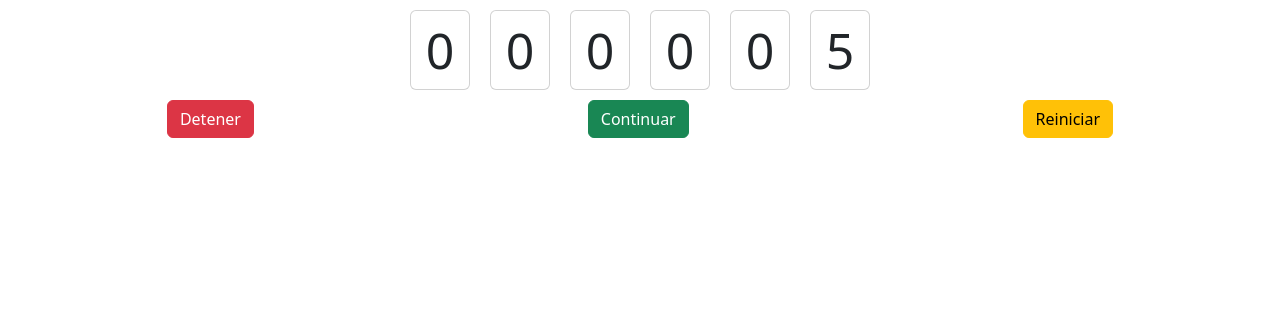
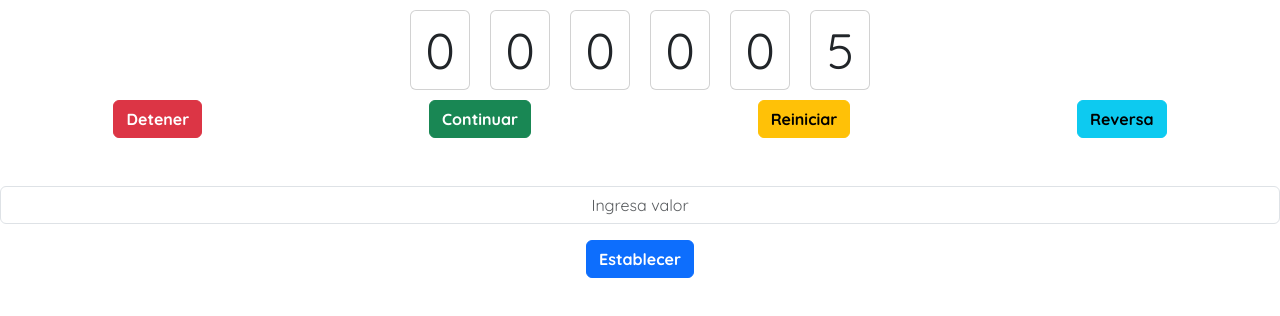
Before and after one commit to joaonunez/Simple-Counter, a React (Create React App) app in the folder app/: page / in a window 1280 px wide. Shown: the top 316 px of the page. Built offline with nearby package versions, Linux system fonts and the light colour scheme.

Commit message:
avanzando

```diff
--- a/app/src/App.js
+++ b/app/src/App.js
@@ -5,20 +5,23 @@ import { FormularioContador } from './components/FormularioContador';
 const App = () => {
   const [seconds, setSeconds] = useState(0);
   const [isRunning, setIsRunning] = useState(true);
+  const [isReversing, setIsReversing] = useState(false);
 
   useEffect(() => {
     if (!isRunning) return;
 
     const interval = setInterval(() => {
-      setSeconds(prevSeconds => prevSeconds + 1);
+      setSeconds(prevSeconds => isReversing ? prevSeconds - 1 : prevSeconds + 1);
     }, 1000);
 
     return () => clearInterval(interval);
-  }, [isRunning]);
+  }, [isRunning, isReversing]);
 
   const handleStop = () => {
     setIsRunning(false);
+    setIsReversing(false);
   };
+
   const handlePlay = () => {
     setIsRunning(true);
   };
@@ -28,10 +31,27 @@ const App = () => {
     setIsRunning(true);
   };
 
+  const handleReverse = () => {
+    setIsReversing(!isReversing);
+    setIsRunning(true);
+  };
+
+  const handleSetValor = (valor) => {
+    setSeconds(valor);
+    setIsRunning(false);  // Detener el contador al establecer un nuevo valor
+
+  };
+
   return (
     <div>
       <ContadorSegundos seconds={seconds} />
-      <FormularioContador onStop={handleStop} onReset={handleReset} onPlay={handlePlay} />
+      <FormularioContador
+        onStop={handleStop}
+        onReset={handleReset}
+        onPlay={handlePlay}
+        onReverse={handleReverse} // Agregar la función de reversa
+        setValor={handleSetValor}
+      />
     </div>
   );
 };
--- a/app/src/components/FormularioContador.jsx
+++ b/app/src/components/FormularioContador.jsx
@@ -1,20 +1,39 @@
-import React from "react";
+import React, { useState } from "react";
 
-export function FormularioContador({ onStop, onReset, onPlay }) {
+export function FormularioContador({ onStop, onReset, onPlay, onReverse, setValor }) {
+  const [inputValue, setInputValue] = useState('');
+
+  const handleInputChange = (e) => {
+    setInputValue(e.target.value);
+  };
+
+  const handleSetValor = () => {
+    const valorNumerico = parseInt(inputValue, 10);
+    if (!isNaN(valorNumerico)) {
+      setValor(valorNumerico);
+    }
+  };
+
   return (
     <>
-      <div className="mb-5 col-xxl-2 m-auto d-flex flex-row justify-content-around">
-        <button className="btn btn-danger" onClick={onStop}>Detener</button>
-        <button className="btn btn-success" onClick={onPlay}>Continuar</button>
-        <button className="btn btn-warning" onClick={onReset}>Reiniciar</button>
+      <div className="mb-5 col-xxl-3 m-auto d-flex flex-row justify-content-around">
+        <button className="btn btn-danger fw-bold" onClick={onStop}>Detener</button>
+        <button className="btn btn-success fw-bold" onClick={onPlay}>Continuar</button>
+        <button className="btn btn-warning fw-bold" onClick={onReset}>Reiniciar</button>
+        <button className="btn btn-info fw-bold" onClick={onReverse}>Reversa</button>
       </div>
-      {/* <div className="col-xxl-2 m-auto">
+      <div className="col-xxl-2 m-auto">
         <input
           className="m-auto text-center d-flex justify-content-center form-control"
           type="text"
           placeholder={"Ingresa valor"}
+          value={inputValue}
+          onChange={handleInputChange}
         />
-      </div> */}
+      </div>
+      <div className="mt-3 col-xxl-2 m-auto d-flex flex-row justify-content-around">
+        <button className="btn btn-primary fw-bold" onClick={handleSetValor}>Establecer</button>
+      </div>
     </>
   );
 }
--- a/app/src/css/main.css
+++ b/app/src/css/main.css
@@ -1 +1,5 @@
+@import url('https://fonts.googleapis.com/css2?family=Quicksand:wght@300..700&display=swap');
 @import url('./contador-segundos/contador-segundos.css');
+*{
+    font-family: "Quicksand";
+}
```
